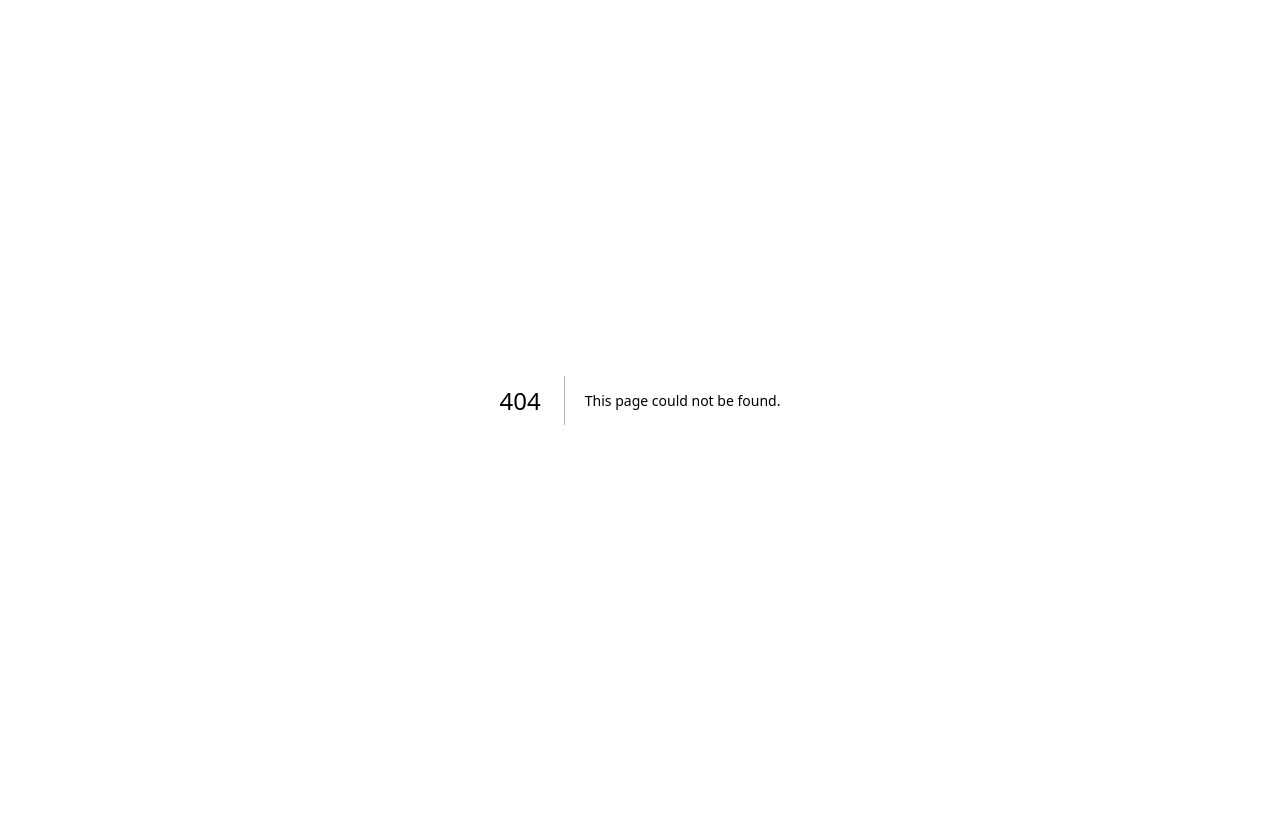
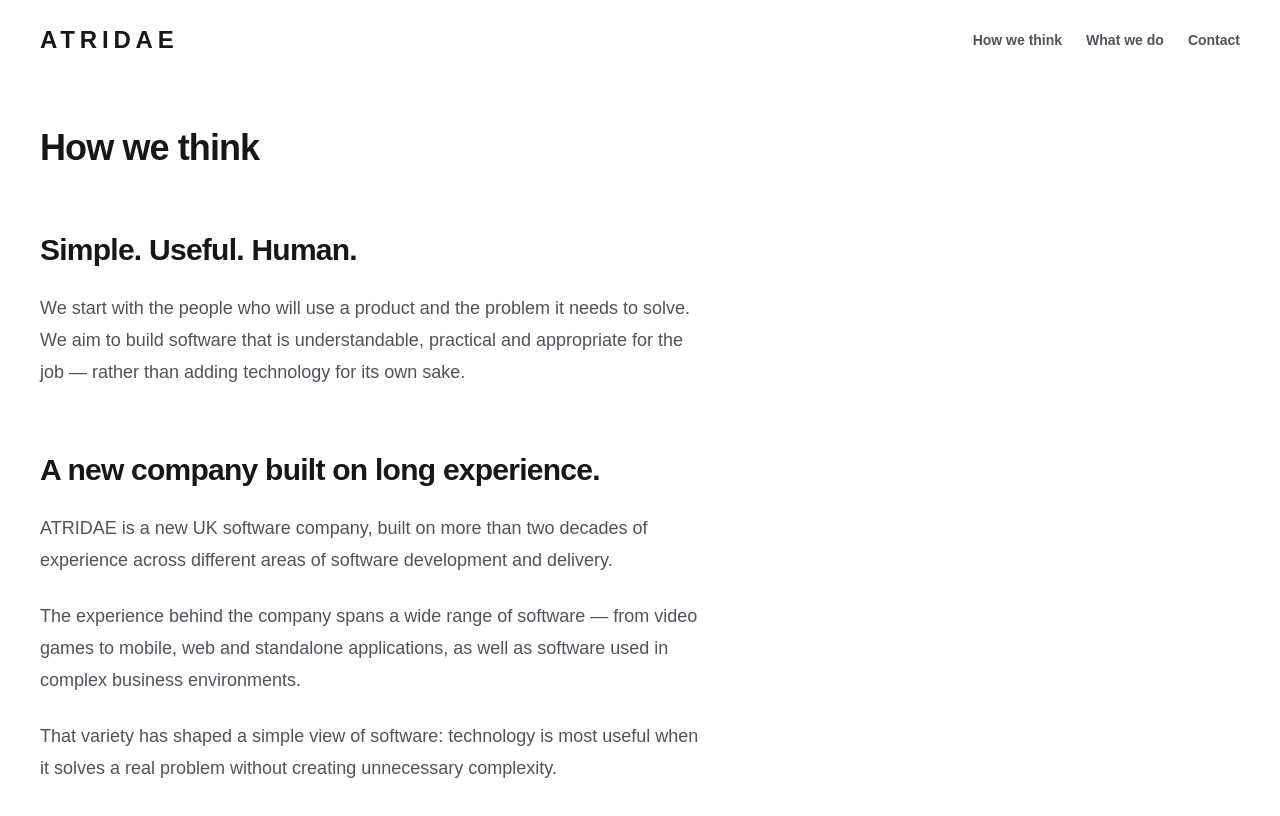
Before and after one commit to ibornea/atridae-website, a Next.js app: page /how-we-think in a window 1280 px wide. Before the commit this address had no page. Shown: the top 816 px of the page. Built offline with nearby package versions, Linux system fonts and the light colour scheme.

Commit message:
Add How we think page and standalone navigation

```diff
--- /dev/null
+++ b/src/app/how-we-think/page.tsx
@@ -0,0 +1,77 @@
+import Link from "next/link";
+
+export default function HowWeThink() {
+  return (
+    <>
+      <header className="flex items-center justify-between gap-8 px-6 py-6 sm:px-10">
+        <Link
+          className="shrink-0 text-2xl font-semibold tracking-[0.2em]"
+          href="/"
+        >
+          ATRIDAE
+        </Link>
+        <nav aria-label="Primary navigation" className="overflow-x-auto">
+          <ul className="flex w-max items-center gap-6 whitespace-nowrap text-sm font-semibold text-zinc-600 dark:text-zinc-400">
+            <li>
+              <a className="hover:text-foreground" href="/how-we-think">
+                How we think
+              </a>
+            </li>
+            <li>
+              <a className="hover:text-foreground" href="/what-we-do">
+                What we do
+              </a>
+            </li>
+            <li>
+              <a className="hover:text-foreground" href="/contact">
+                Contact
+              </a>
+            </li>
+          </ul>
+        </nav>
+      </header>
+
+      <main className="px-6 py-16 sm:px-10 sm:pt-12 sm:pb-24">
+        <div className="max-w-2xl">
+          <h1 className="text-3xl font-semibold tracking-tight sm:text-4xl">
+            How we think
+          </h1>
+
+          <section className="mt-16">
+            <h2 className="text-2xl font-semibold tracking-tight sm:text-3xl">
+              Simple. Useful. Human.
+            </h2>
+            <p className="mt-6 text-lg leading-8 text-zinc-600 dark:text-zinc-400">
+              We start with the people who will use a product and the problem it needs
+              to solve. We aim to build software that is understandable, practical and
+              appropriate for the job — rather than adding technology for its own sake.
+            </p>
+          </section>
+
+          <section className="mt-16">
+            <h2 className="text-2xl font-semibold tracking-tight sm:text-3xl">
+              A new company built on long experience.
+            </h2>
+            <div className="mt-6 space-y-6 text-lg leading-8 text-zinc-600 dark:text-zinc-400">
+              <p>
+                ATRIDAE is a new UK software company, built on more than two decades
+                of experience across different areas of software development and
+                delivery.
+              </p>
+              <p>
+                The experience behind the company spans a wide range of software —
+                from video games to mobile, web and standalone applications, as well
+                as software used in complex business environments.
+              </p>
+              <p>
+                That variety has shaped a simple view of software: technology is most
+                useful when it solves a real problem without creating unnecessary
+                complexity.
+              </p>
+            </div>
+          </section>
+        </div>
+      </main>
+    </>
+  );
+}
--- a/src/app/page.tsx
+++ b/src/app/page.tsx
@@ -6,17 +6,17 @@ export default function Home() {
         <nav aria-label="Primary navigation" className="overflow-x-auto">
           <ul className="flex w-max items-center gap-6 whitespace-nowrap text-sm font-semibold text-zinc-600 dark:text-zinc-400">
             <li>
-              <a className="hover:text-foreground" href="#what-we-do">
+              <a className="hover:text-foreground" href="/how-we-think">
+                How we think
+              </a>
+            </li>
+            <li>
+              <a className="hover:text-foreground" href="/what-we-do">
                 What we do
               </a>
             </li>
             <li>
-              <a className="hover:text-foreground" href="#how-we-think">
-                How we think
-              </a>
-            </li>
-            <li>
-              <a className="hover:text-foreground" href="#contact">
+              <a className="hover:text-foreground" href="/contact">
                 Contact
               </a>
             </li>
```
